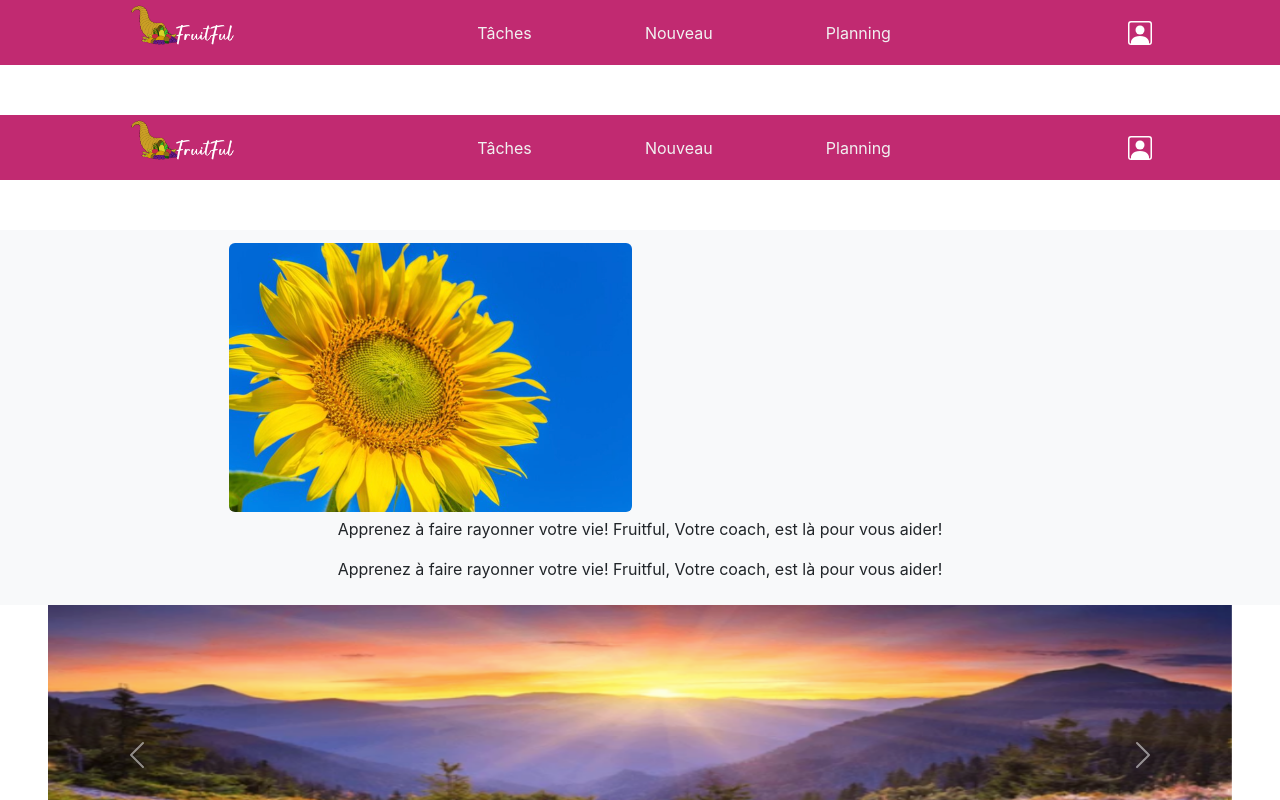
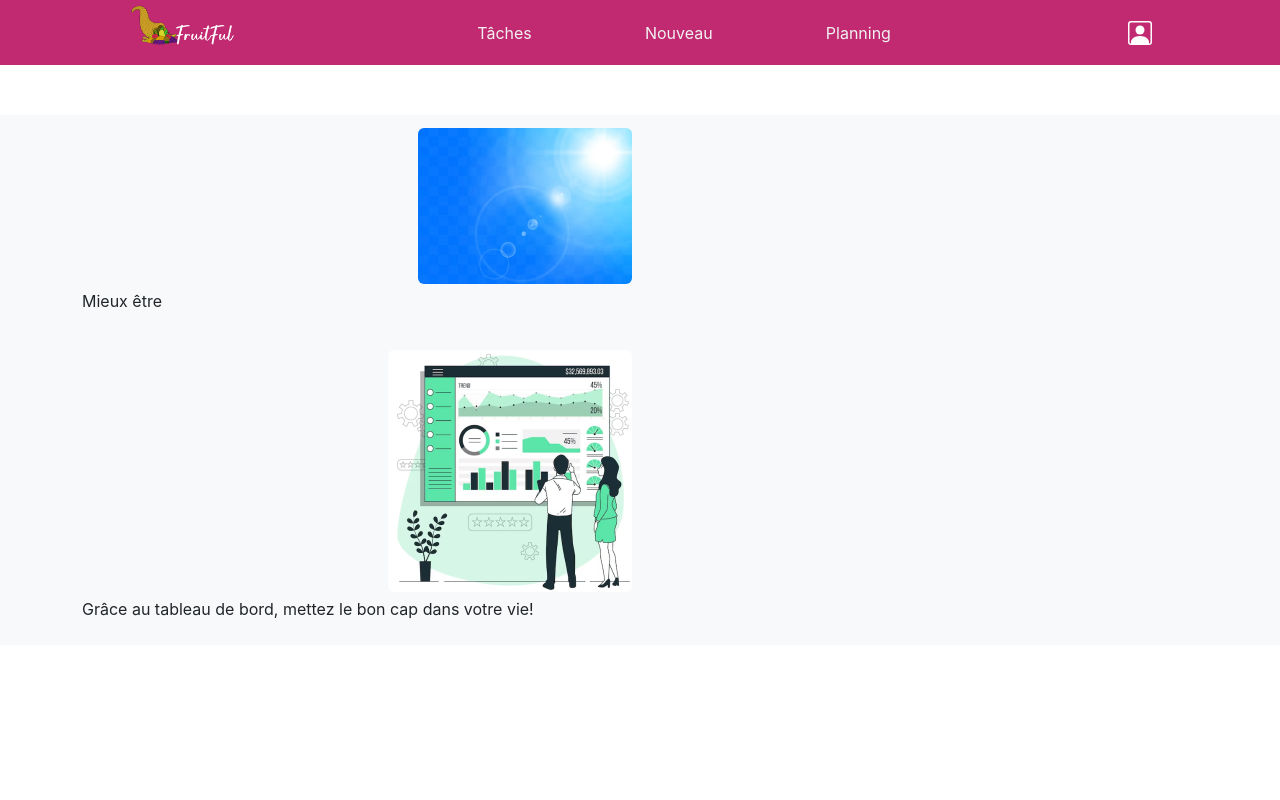
Before and after one commit to RomainVReco/fruitful-app, a React (Create React App) app: page /pageLandingPage in a window 1280 px wide. Shown: the top 800 px of the page. Built offline with nearby package versions, Linux system fonts and the light colour scheme.

Commit message:
Constitution de la LandingPage

```diff
--- a/src/components/ImageAccueil.js
+++ b/src/components/ImageAccueil.js
@@ -13,7 +13,7 @@ function ImageAccueil({ src, alt, brandText, paragraphText }) {
       <div className="container text-center">
         <div className="row">
           {/*div className="col-12 text-center"> */}
-            <p className="text-center">{paragraphText}</p>
+            {/*<p className="text-center">{paragraphText}</p> */}
             <p className="display-10 text-center">{paragraphText}</p>
           {/*</div> */}
         </div>
--- a/src/components/PageLandingPage.js
+++ b/src/components/PageLandingPage.js
@@ -1,30 +1,20 @@
 import React from "react";
 
-import Header from './Header';
 import ImageAccueil from './ImageAccueil'
 import Image1Accueil from './Image1Accueil'
 //import Image2Accueil from './Image2Accueil'
 import Carousel from './Carousel'
-import logo1 from '../assets/tournesol.png';
-import logo2 from '../assets/Ciel_Bleu_Mieux_Vivre.png';
-import logo3 from '../assets/fleurs_illustre_mieux_gerer_sa_vie.png';
-import logo4 from '../assets/ciel_nuageux_Mieux_gerer_ses_addictions.png';
-import BankInfoForm from './BankInfoForm';
+import logo2 from '../assets/tableau_bord.png';
+import logo1 from '../assets/Ciel_Bleu_Mieux_Vivre.png';
+
 
 export default function PageLandingPage () {
 
     return (
 
     <div class="container-fluid" className="PageLandingPage">
-        <Header />
-        <ImageAccueil src={logo1} alt="image avec un tournesol" brandText="" paragraphText="Apprenez à faire rayonner votre vie! Fruitful, Votre coach, est là pour vous aider!" />
-        <Carousel />
-        <ImageAccueil src={logo2} alt="image du ciel bleu" brandText="" paragraphText="Mieux être" />
-        {/*<div class="container-fluid d-flex justify-content-center align-items-center"> */}
-            <ImageAccueil src={logo3} alt="image de fleurs" brandText="" paragraphText="Mieux gérer sa vie" />
-        {/*</div> */}
-        <ImageAccueil src={logo4} alt="image de fleurs" brandText="" paragraphText="Se libérer de ses addictions" />
-        { /*<BankInfoForm /> */}
+        <ImageAccueil src={logo1} alt="image du ciel bleu" brandText="" paragraphText="Mieux être" />
+        <ImageAccueil src={logo2} alt="image tableau de bord" brandText="" paragraphText="Grâce au tableau de bord, mettez le bon cap dans votre vie!" />
         {/* Autres composants ou contenu ici */}
     </div>
   );
```
Also changed, not shown: src/assets/tableau_bord.png (added).
